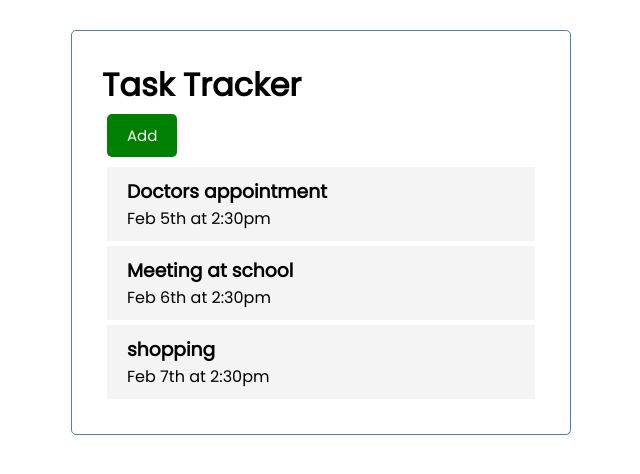
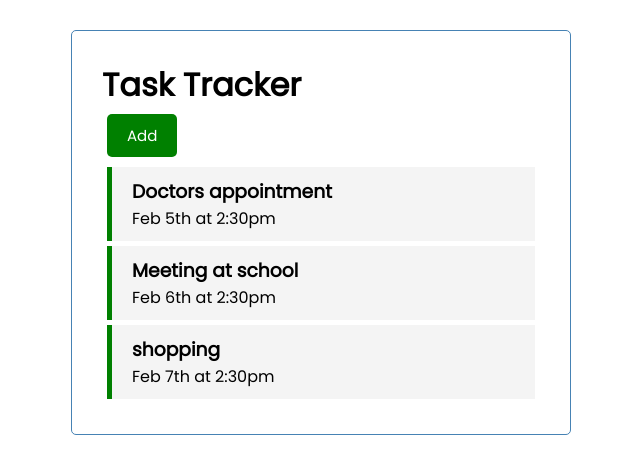
Before and after one commit to ahmad047/task-tracker-react, a React (Create React App) app: page / in a window 1280 px wide. Shown: the top 474 px of the page, without its empty margins (319-959 px from the left). Built offline with nearby package versions, Linux system fonts and the light colour scheme; some icons are missing.

Commit message:
added toggle

```diff
--- a/src/App.js
+++ b/src/App.js
@@ -31,10 +31,27 @@ const App = () => {
     const deleteTask = (id) => {
         setTasks(tasks.filter((task) => task.id !== id))
     }
+
+    // toggle reminder
+    const toggleReminder =(id) => {
+        setTasks(tasks.map((task) =>
+            task.id === id ?
+                { ...task, reminder: !task.reminder } :
+                task
+        ))
+    }
+
+
     return (
         <div className='container'>
             <Header />
-            {tasks.length > 0 ? <Tasks tasks={tasks} onDelete={deleteTask}/> : 'No tasks to show'}
+            {tasks.length > 0 ?
+                <Tasks
+                    tasks={tasks}
+                    onDelete={deleteTask}
+                    onToggle={toggleReminder}
+                />
+                : 'No tasks to show'}
         </div>
     );
 }
--- a/src/components/Task.js
+++ b/src/components/Task.js
@@ -1,8 +1,12 @@
 import {FaTimes} from "react-icons/all";
 
-const Task = ({task, onDelete}) => {
+const Task = ({task, onDelete, onToggle}) => {
     return (
-        <div className={'task'}>
+        <div className={`task ${task.reminder ? 'reminder' : ''}`}
+             onDoubleClick={(id) => {
+                 onToggle(task.id)
+             }}
+        >
             <h3>
                 {task.text}
                 <FaTimes style={{color: "red", cursor: "pointer"}}
--- a/src/components/Tasks.js
+++ b/src/components/Tasks.js
@@ -1,12 +1,16 @@
 import Task from "./Task";
 
 
-const Tasks = ({ tasks, onDelete }) => {
+const Tasks = ({ tasks, onDelete, onToggle }) => {
 
     return (
         <>
             {tasks.map((task) => (
-                <Task key={task.id} task={task} onDelete={onDelete}/>
+                <Task
+                    key={task.id}
+                    task={task}
+                    onDelete={onDelete}
+                    onToggle={onToggle}/>
             ))}
         </>
     );
```
